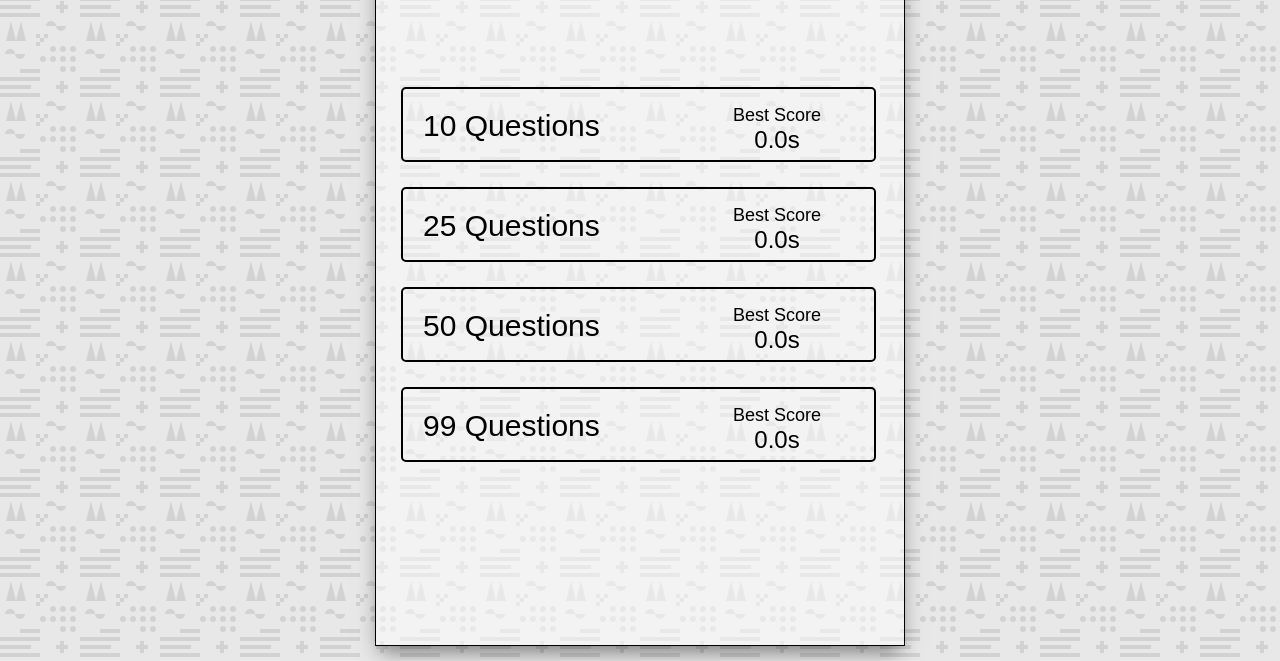
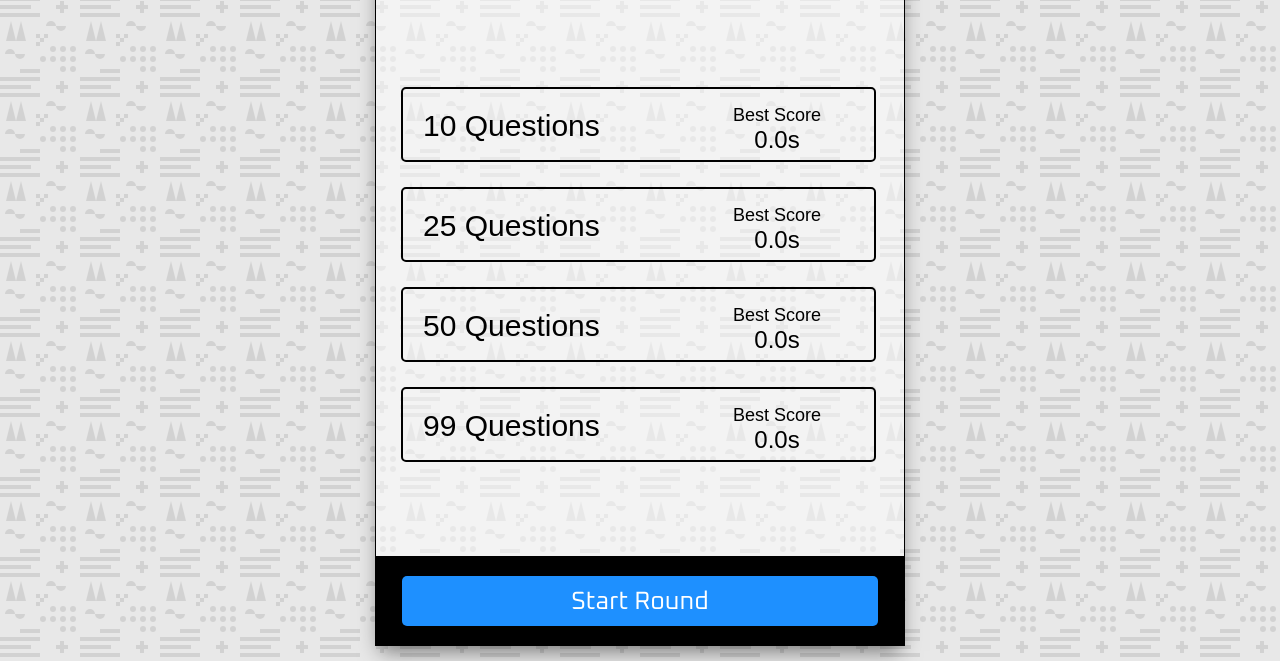
Before and after one commit to Timespike/math-sprint, a plain HTML site: page index.html in a window 1280 px wide. Shown: the part 139-800 px from the top of the page. Drawn offline with Linux system fonts and the light colour scheme; a web font is replaced by a local one.

Commit message:
finishing up splash page

```diff
--- a/index.html
+++ b/index.html
@@ -55,6 +55,10 @@
                         </span>
                     </div>
                 </div>
+                <!-- Start Button -->
+                <div class="selection-footer">
+                    <button class="start" type="submit">Start Round</button>
+                </div>
             </form>
         </div>
     </div>
```
